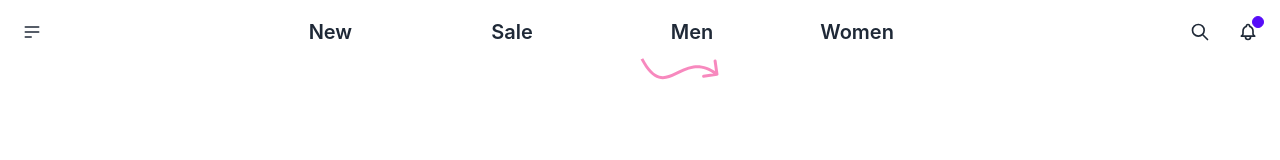
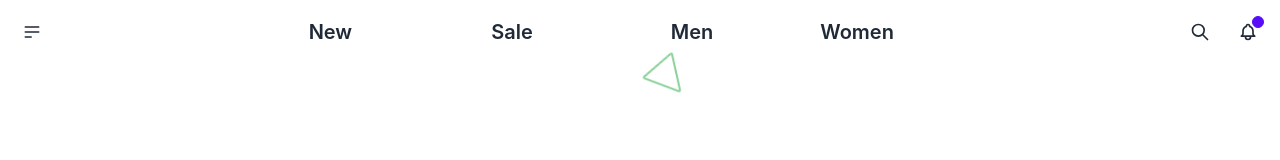
Before and after one commit to healertrix/qoohoo, a Next.js app: page / in a window 1280 px wide. Shown: the top 160 px of the page. Built offline with nearby package versions, Linux system fonts and the light colour scheme.

Commit message:
final animation added

```diff
--- a/components/hero.js
+++ b/components/hero.js
@@ -76,7 +76,8 @@ export const Hero = () => {
       { opacity: 0.5, y: "1vw" },
       { opacity: 1, duration: 1, y: "0" }
     );
-   gsap.to("#round", { rotation: "+=360", duration: 5,repeat:-1 });
+    gsap.to("#round", { rotation: "+=720", duration: 15, repeat: -1 });
+    gsap.to("#triangle", { rotation: "+=720", duration: 100, repeat: -1 });
 
 
   });
@@ -85,9 +86,9 @@ export const Hero = () => {
     <>
       <div className=" z-0" id="">
         <img
-          src={"/arrow1.svg"}
+          src={"/triangle.svg"}
           className="cards "
-          id="arrow1"
+          id="triangle"
           style={{
             marginLeft: "50vw",
             marginTop: "-0.5vw",
@@ -143,7 +144,7 @@ export const Hero = () => {
                 <img
                   src={"/round1.svg"}
                   className="cards svger"
-                  id = "round"
+                  id="round"
                   style={{ marginLeft: "-50vw", height: "70%", opacity: 0.8 }}
                 />
               </div>{" "}
@@ -219,6 +220,19 @@ export const Hero = () => {
             {" "}
             Size Guide
           </p>
+          <div className="">
+            <img
+              src={"/triangle.svg"}
+              className="cards "
+              id="triangle"
+              style={{
+                marginLeft: "30vw",
+                marginTop: "3.5vw",
+                height: "56%",
+                opacity: 1,
+              }}
+            />
+          </div>
         </div>
       </div>
       <div
```
Also changed, not shown: public/triangle.svg (added).
